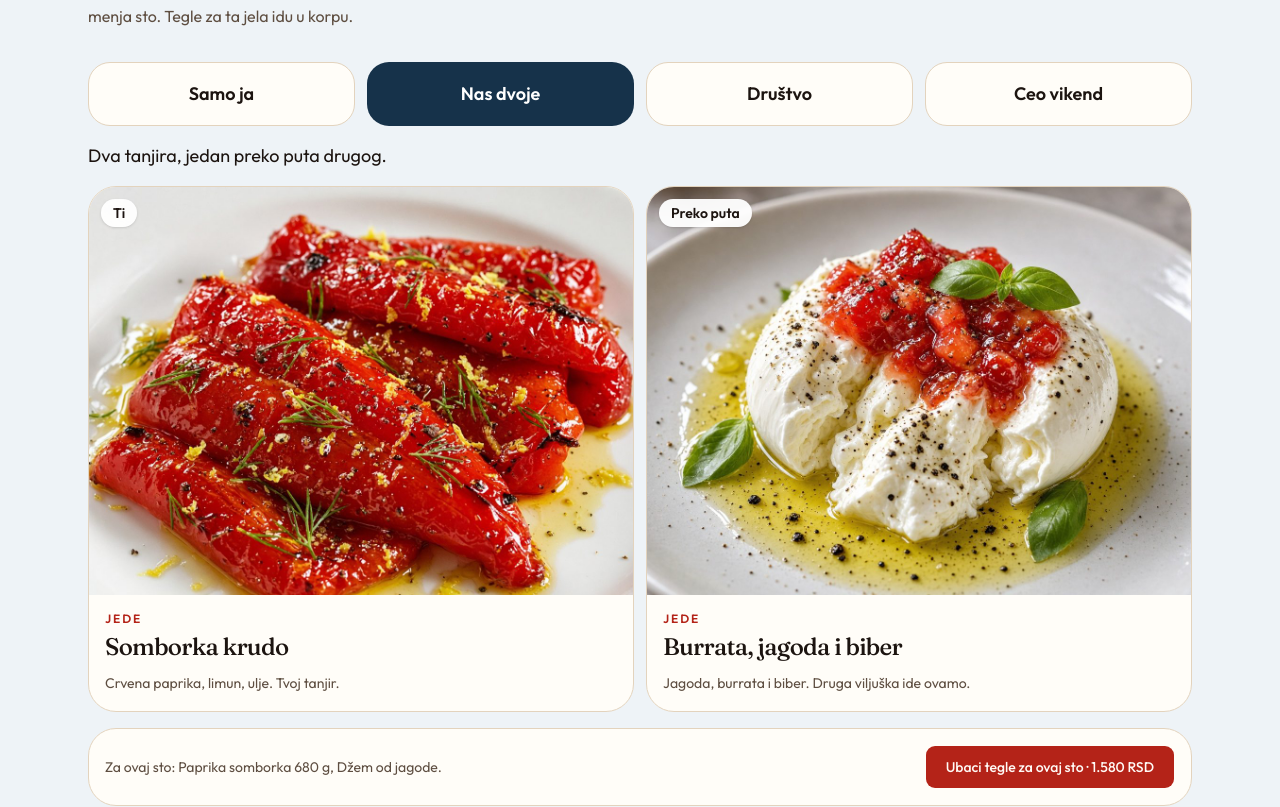
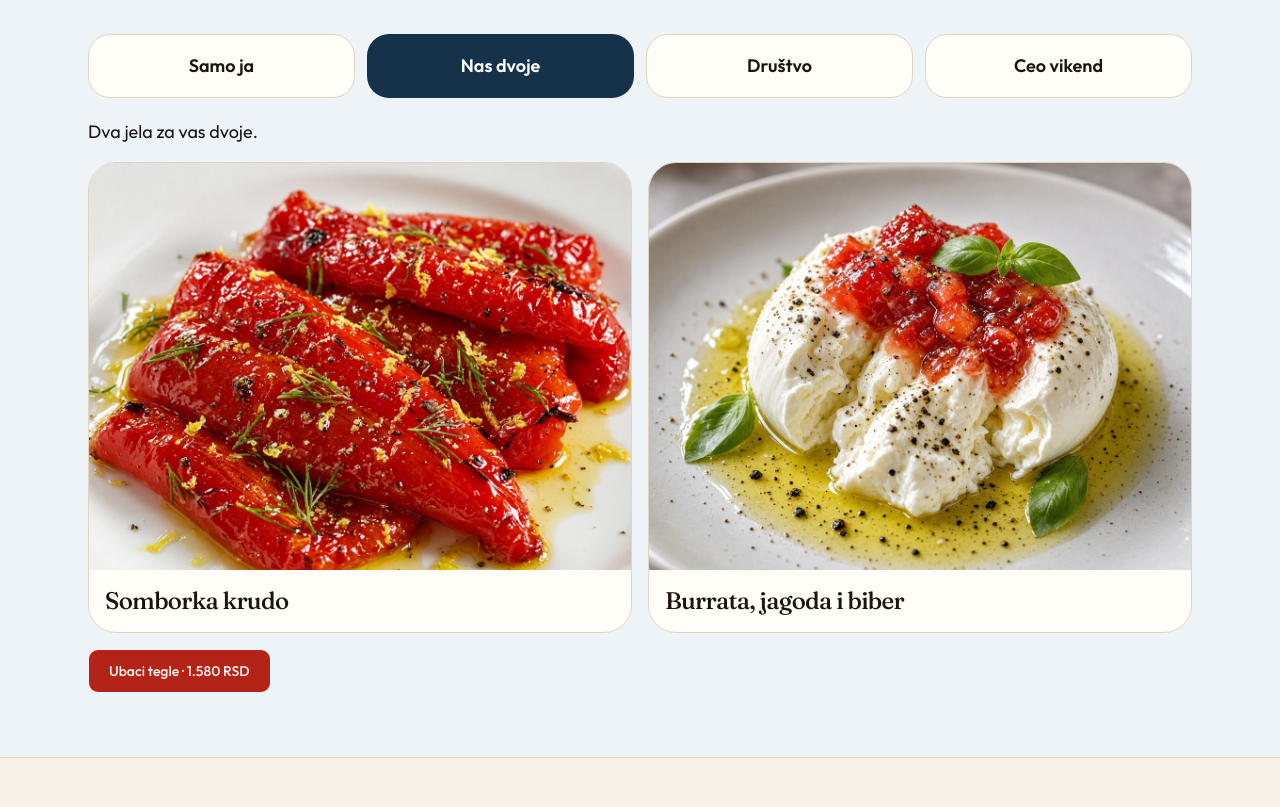
Before and after one commit to coko99/branogusto, a Next.js app: page / in a window 1280 px wide. Shown: the part 2229-3036 px from the top of the page. Built offline with nearby package versions, Linux system fonts and the light colour scheme.

Commit message:
Suggest shared recipes in two columns, without assigning each dish to a guest.
Co-authored-by: milosmijajlovic390 <milosmijajlovic390@gmail.com>

```diff
--- a/components/guest-night.tsx
+++ b/components/guest-night.tsx
@@ -15,81 +15,41 @@ const nights = [
   {
     id: "sam",
     label: "Samo ja",
-    line: "Jedan tanjir. Niko ne traži zalogaj.",
-    tables: [
-      [{ who: "Ti", recipe: "jaje-ljuti-ajvar-hleb", bite: "Ljuti ajvar, jaje i kvasni hleb. Večera bez društva." }],
-      [{ who: "Ti", recipe: "sipurak-tonik", bite: "Jedna čaša šipurka. Ostatak večeri ostaje tih." }],
-    ],
+    line: "Jedno jelo, za tebe.",
+    recipes: ["jaje-ljuti-ajvar-hleb", "sipurak-tonik"],
   },
   {
     id: "dvoje",
     label: "Nas dvoje",
-    line: "Dva tanjira, jedan preko puta drugog.",
-    tables: [
-      [
-        { who: "Ti", recipe: "somborka-krudo", bite: "Crvena paprika, limun, ulje. Tvoj tanjir." },
-        { who: "Preko puta", recipe: "burrata-jagoda-biber", bite: "Jagoda, burrata i biber. Druga viljuška ide ovamo." },
-      ],
-      [
-        { who: "Ti", recipe: "tikvice-feta-borovnica", bite: "Tikvica, feta i borovnica. Hladno, slano, tvoje." },
-        { who: "Preko puta", recipe: "kajsija-halva-pistaci", bite: "Kajsija i halva. Taj tanjir se ne deli." },
-      ],
-    ],
+    line: "Dva jela za vas dvoje.",
+    recipes: ["somborka-krudo", "burrata-jagoda-biber"],
   },
   {
     id: "drustvo",
     label: "Društvo",
-    line: "Četiri mesta. Svako dobija svoje jelo.",
-    tables: [
-      [
-        { who: "Domaćin", recipe: "humus-sa-ajvarom", bite: "Humus sa bunarom od ljutog. On maže prvi." },
-        { who: "Komšija", recipe: "ban-mi-sa-somborkom", bite: "Somborka u lepinji. On ne čeka ostale." },
-        { who: "Tetka", recipe: "topli-kamember-kajsija", bite: "Topli sir i kajsija. Njen tanjir, njen nož." },
-        { who: "Klinac", recipe: "sipurak-spritz", bite: "Čaša šipurka sa ledom. On pije, ne jede šerpu." },
-      ],
-      [
-        { who: "Domaćin", recipe: "karfiol-ajvar-aioli", bite: "Karfiol i ajvar aioli. Sredina stola, ali njegov zalogaj." },
-        { who: "Kum", recipe: "somborka-krudo", bite: "Paprika u citrusu. On je tražio nešto što nije čorba." },
-        { who: "Sa kraja", recipe: "aronija-gastric-na-cvekli", bite: "Cvekla i aronija. Ko sedne ovde, jede ovo." },
-        { who: "Ko je doneo hleb", recipe: "ajvar-puter-na-kukuruzu", bite: "Kukuruz i ljuti puter. On deli klipove." },
-      ],
-    ],
+    line: "Četiri jela za ceo sto.",
+    recipes: ["humus-sa-ajvarom", "ban-mi-sa-somborkom", "topli-kamember-kajsija", "sipurak-spritz"],
   },
   {
     id: "vikend",
     label: "Ceo vikend",
-    line: "Isti sto, četiri obroka. Svako jede u svoje vreme.",
-    tables: [
-      [
-        { who: "Ti, petak uveče", recipe: "kremasta-pasta-sa-ajvarom", bite: "Pasta i blagi ajvar. Prva večera je tvoja." },
-        { who: "On, subota ujutru", recipe: "palacinke-sa-pekmezom", bite: "Palačinke i šljiva. On ustaje pre tebe." },
-        { who: "Gost, subota", recipe: "somborka-u-citrusu", bite: "Somborka u citrusu. Gost jede ovo, ne ostatke." },
-        { who: "Svi, nedelja", recipe: "panakota-sa-aronijom", bite: "Panakota i aronija. Poslednji tanjir deli se na odlasku." },
-      ],
-      [
-        { who: "Ti, petak", recipe: "tortilja-sa-ajvarom", bite: "Tortilja, ljuti i somborka. Petak bez šerpe." },
-        { who: "Ona, subota", recipe: "kajsija-preko-sira", bite: "Mlad sir i kajsija. Njen doručak, tvoja kafa." },
-        { who: "Komšija, uveče", recipe: "labneh-sa-ajvarom", bite: "Labneh i blagi ajvar. On seda kasno." },
-        { who: "Ko ostane, nedelja", recipe: "gazpacho-od-jagode", bite: "Hladna jagoda u čaši. Ko ostane, pije ovo." },
-      ],
-    ],
+    line: "Četiri jela, od petka do nedelje.",
+    recipes: ["kremasta-pasta-sa-ajvarom", "palacinke-sa-pekmezom", "somborka-u-citrusu", "panakota-sa-aronijom"],
   },
 ] as const
 
 export function GuestNight() {
   const [active, setActive] = useState<(typeof nights)[number]["id"]>("dvoje")
-  const [round, setRound] = useState(0)
   const { add } = useCart()
   const night = nights.find((item) => item.id === active) ?? nights[1]
-  const table = night.tables[round % night.tables.length]
-  const seats = table.flatMap((seat) => {
-    const recipe = getRecipe(seat.recipe)
-    return recipe ? [{ who: seat.who, bite: seat.bite, recipe }] : []
+  const recipes = night.recipes.flatMap((slug) => {
+    const recipe = getRecipe(slug)
+    return recipe ? [recipe] : []
   })
   const products = [
     ...new Map(
-      seats
-        .flatMap((seat) => seat.recipe.productSlugs)
+      recipes
+        .flatMap((recipe) => recipe.productSlugs)
         .map((slug) => getProduct(slug))
         .filter((product) => product != null)
         .map((product) => [product.slug, product])
@@ -97,25 +57,15 @@ export function GuestNight() {
   ]
   const total = products.reduce((sum, product) => sum + product.price, 0)
 
-  function choose(id: (typeof nights)[number]["id"]) {
-    if (id === active) {
-      setRound((current) => current + 1)
-      return
-    }
-    setActive(id)
-    setRound(0)
-  }
-
   return (
     <section className="border-y border-border bg-[#eef3f7] py-12 md:py-16">
       <Container>
         <p className="text-xs font-semibold tracking-[0.2em] text-paprika uppercase">Igra za korpu</p>
         <h2 className="mt-3 max-w-2xl text-4xl sm:text-5xl">Ko ti večeras seda za sto?</h2>
         <p className="mt-3 max-w-xl text-base leading-7 text-muted-foreground">
-          Izaberi društvo. Izbacimo jela iz recepata i kažemo ko šta jede. Klik na isto društvo
-          menja sto. Tegle za ta jela idu u korpu.
+          Izaberi koliko vas je. Predložićemo šta da spremite. Tegle za ta jela idu u korpu.
         </p>
-        <div className="mt-8 grid gap-3 sm:grid-cols-2 lg:grid-cols-4" role="radiogroup" aria-label="Ko seda za sto">
+        <div className="mt-8 grid gap-3 sm:grid-cols-2 lg:grid-cols-4" role="radiogroup" aria-label="Koliko vas je">
           {nights.map((item) => {
             const on = item.id === night.id
             return (
@@ -124,7 +74,7 @@ export function GuestNight() {
                 type="button"
                 role="radio"
                 aria-checked={on}
-                onClick={() => choose(item.id)}
+                onClick={() => setActive(item.id)}
                 className={cn(
                   "h-16 rounded-3xl border text-lg font-semibold",
                   on ? "border-transparent bg-[#16324a] text-white" : "border-border bg-card hover:bg-muted"
@@ -135,61 +85,37 @@ export function GuestNight() {
             )
           })}
         </div>
-        <div key={`${night.id}-${round}`} className="taste-swap mt-4">
+        <div key={night.id} className="taste-swap mt-5">
           <p className="text-lg leading-7">{night.line}</p>
-          <ul
-            className={cn(
-              "mt-4 grid gap-3",
-              seats.length > 1 && "sm:grid-cols-2",
-              seats.length > 2 && "lg:grid-cols-4"
-            )}
-            aria-live="polite"
-            aria-label="Ko šta jede"
-          >
-            {seats.map((seat, index) => (
+          <ul className="mt-4 grid grid-cols-2 gap-3 sm:gap-4" aria-live="polite" aria-label="Predlog jela">
+            {recipes.map((recipe, index) => (
               <li
-                key={seat.who}
+                key={recipe.slug}
                 className="dish-pop overflow-hidden rounded-[1.75rem] border border-border bg-card"
                 style={{ animationDelay: `${index * 0.08}s` }}
               >
-                <Link href={`/recepti/${seat.recipe.slug}`} className="group block">
+                <Link href={`/recepti/${recipe.slug}`} className="group block">
                   <div className="relative aspect-[4/3] bg-[#f3eadc]">
                     <Image
-                      src={seat.recipe.image}
-                      alt={seat.recipe.imageAlt}
+                      src={recipe.image}
+                      alt={recipe.imageAlt}
                       fill
-                      sizes="(min-width: 1024px) 25vw, (min-width: 640px) 50vw, 100vw"
+                      sizes="(min-width: 768px) 40vw, 50vw"
                       className="object-cover transition duration-300 group-hover:scale-[1.03]"
                     />
-                    <span className="absolute top-3 left-3 rounded-full bg-white/95 px-3 py-1 text-sm font-semibold text-ink shadow-sm">
-                      {seat.who}
-                    </span>
                   </div>
-                  <div className="p-4">
-                    <p className="text-xs font-semibold tracking-[0.16em] text-paprika uppercase">Jede</p>
-                    <h3 className="mt-1 text-2xl">{seat.recipe.title}</h3>
-                    <p className="mt-2 text-sm leading-6 text-muted-foreground">{seat.bite}</p>
-                  </div>
+                  <h3 className="p-3 text-lg leading-tight sm:p-4 sm:text-2xl">{recipe.title}</h3>
                 </Link>
               </li>
             ))}
           </ul>
-          <div className="mt-4 flex flex-col gap-4 rounded-[1.75rem] border border-border bg-card p-4 sm:flex-row sm:items-center sm:justify-between">
-            <p className="text-sm leading-6 text-muted-foreground">
-              Za ovaj sto:{" "}
-              {products
-                .map((product) => (product.net ? `${product.name} ${product.net}` : product.name))
-                .join(", ")}
-              .
-            </p>
-            <button
-              type="button"
-              onClick={() => products.forEach((product) => add(product.slug))}
-              className={cn(buttonVariants(), "h-11 shrink-0 px-5")}
-            >
-              Ubaci tegle za ovaj sto · {formatRsd(total)}
-            </button>
-          </div>
+          <button
+            type="button"
+            onClick={() => products.forEach((product) => add(product.slug))}
+            className={cn(buttonVariants(), "mt-4 h-11 px-5")}
+          >
+            Ubaci tegle · {formatRsd(total)}
+          </button>
         </div>
       </Container>
     </section>
```
